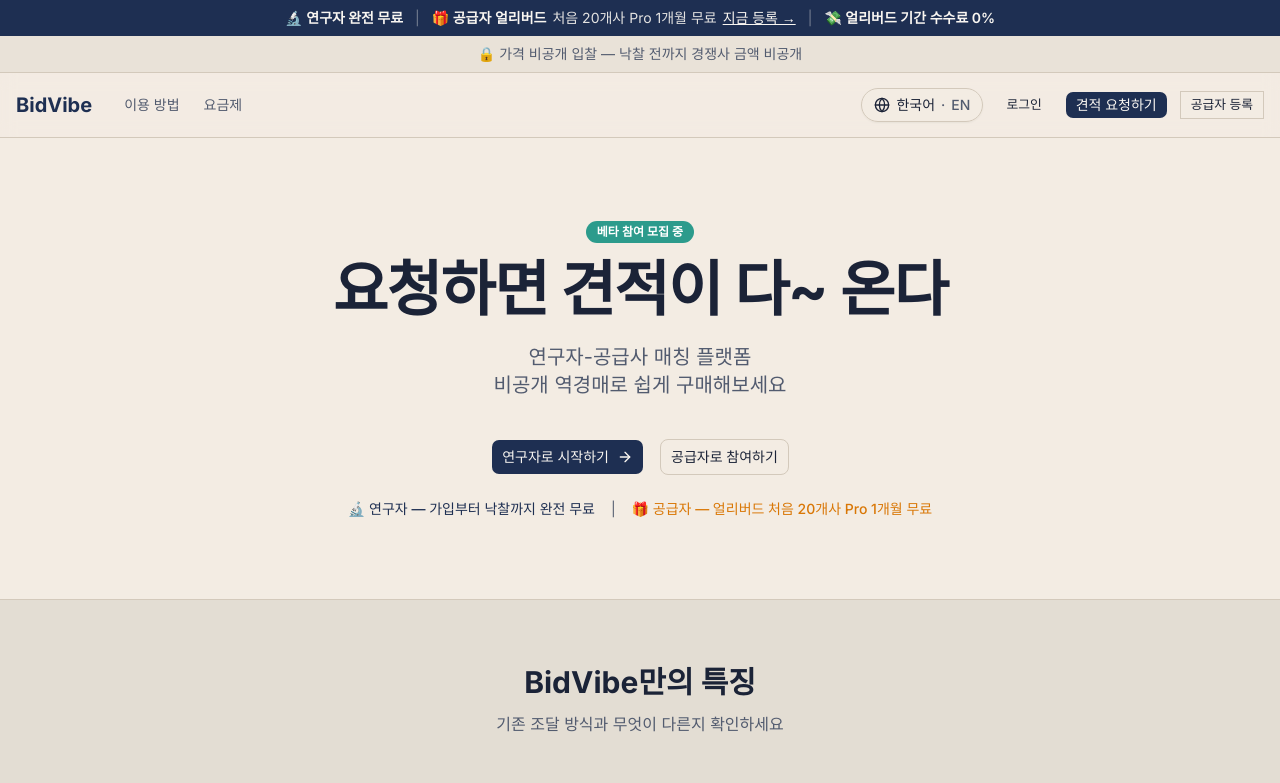
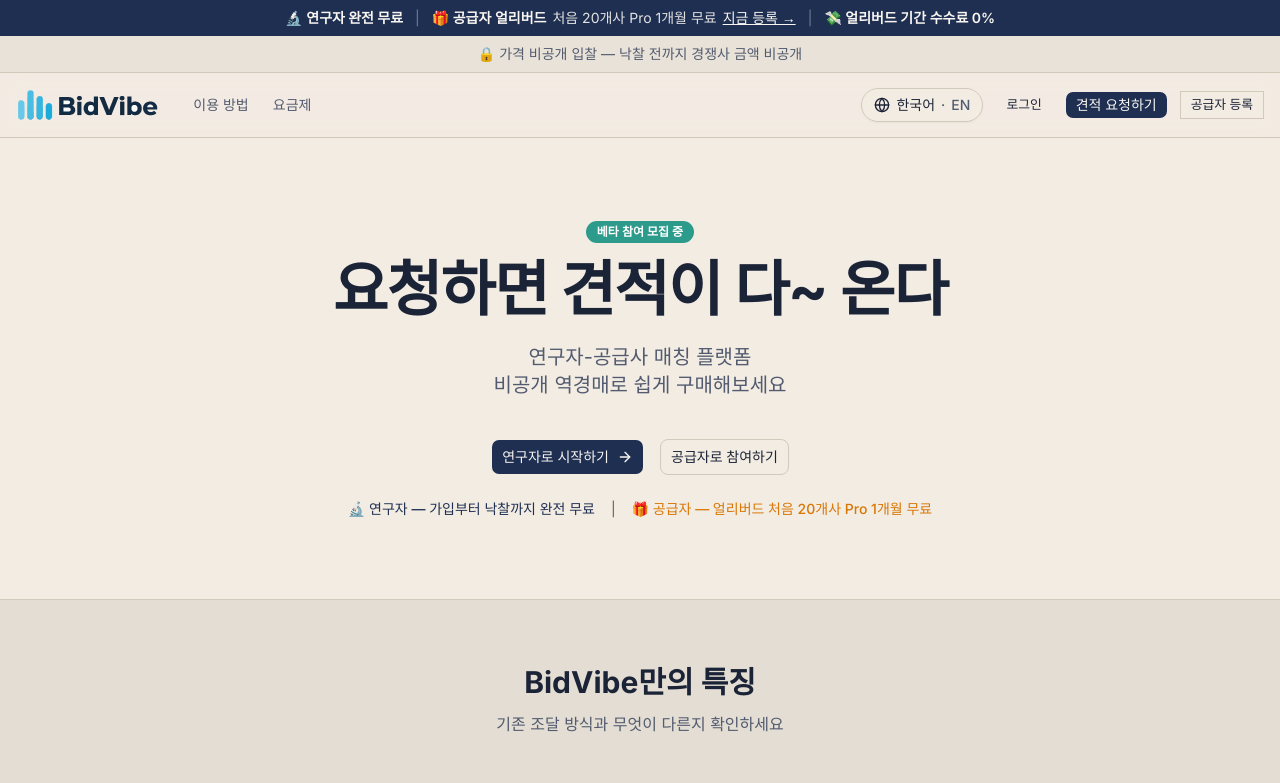
Before and after one commit to trafficrnd-netizen/aitalkcoach.github.io, a Next.js app: page / in a window 1280 px wide. Shown: the top 783 px of the page. Built offline with nearby package versions, Linux system fonts and the light colour scheme; no server answers.

Commit message:
feat: replace BidVibe text with SVG vector logo

```diff
--- a/app/(auth)/layout.tsx
+++ b/app/(auth)/layout.tsx
@@ -9,8 +9,8 @@
         <LanguageToggle />
       </div>
 
-      <Link href="/" className="mb-8 text-2xl font-bold text-primary">
-        BidVibe
+      <Link href="/" className="mb-8 flex items-center">
+        <img src="/logo.svg" alt="BidVibe" className="h-10 w-auto" />
       </Link>
       {children}
     </div>
--- a/components/layout/header.tsx
+++ b/components/layout/header.tsx
@@ -33,7 +33,7 @@
       <div className="container flex h-16 items-center justify-between gap-2 px-4">
         <div className="flex items-center gap-8 shrink-0">
           <Link href="/" className="flex items-center gap-2">
-            <span className="text-xl font-bold text-primary">BidVibe</span>
+            <img src="/logo.svg" alt="BidVibe" className="h-8 w-auto" />
           </Link>
           <nav className="hidden md:flex items-center gap-6">
             <Link
--- a/components/layout/sidebar.tsx
+++ b/components/layout/sidebar.tsx
@@ -86,8 +86,8 @@
     <>
       {/* Header */}
       <div className="flex h-16 items-center justify-between border-b border-border px-4">
-        <Link href="/" className="text-lg font-bold text-primary">
-          BidVibe
+        <Link href="/" className="flex items-center">
+          <img src="/logo.svg" alt="BidVibe" className="h-7 w-auto" />
         </Link>
         <button
           className="md:hidden rounded-md p-1 text-muted-foreground hover:bg-muted hover:text-foreground"
@@ -197,8 +197,8 @@
         >
           <Menu className="h-5 w-5" />
         </button>
-        <Link href="/" className="text-lg font-bold text-primary">
-          BidVibe
+        <Link href="/" className="flex items-center">
+          <img src="/logo.svg" alt="BidVibe" className="h-7 w-auto" />
         </Link>
       </div>
 
```
Also changed, not shown: public/logo.svg (added).
